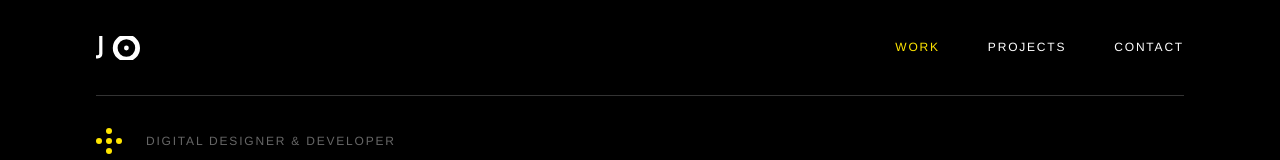
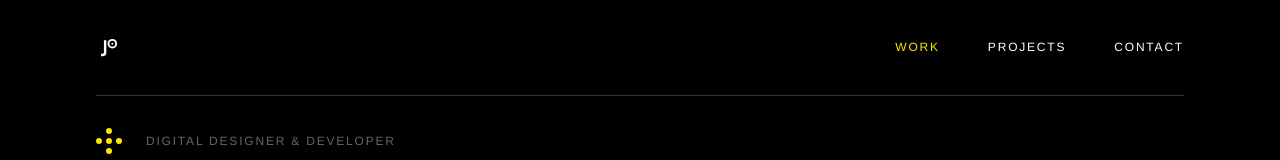
Before and after one commit to jamesodwyer/portfolio, a Next.js app: page / in a window 1280 px wide. Shown: the top 160 px of the page. Built offline with nearby package versions, Linux system fonts and the light colour scheme.

Commit message:
feat: Update logo to match CV style with J and superscript O
- Redesigned LogoMark SVG with large J featuring curved hook
- Added superscript O positioned higher with center dot
- Created LogoBadge variant with circular background
- Logo now matches the CV branding with JO monogram style

```diff
--- a/src/components/Logo.tsx
+++ b/src/components/Logo.tsx
@@ -84,27 +84,98 @@ export function Logo({ className = "", size = "md" }: LogoProps) {
   );
 }
 
-// Alternative minimal version - just JO monogram
+// JO Monogram - matches CV logo style with J and superscript O
 export function LogoMark({ className = "", size = 32 }: { className?: string; size?: number }) {
   return (
     <div
       className={`inline-flex items-center justify-center ${className}`}
       style={{
-        width: size * 2,
+        width: size,
         height: size,
       }}
     >
       <svg
-        viewBox="0 0 60 30"
+        viewBox="0 0 100 100"
         fill="currentColor"
         style={{ width: "100%", height: "100%" }}
       >
-        {/* J */}
-        <path d="M0 0h8v22c0 4-2 6-6 6H0v-4h2c2 0 2-1 2-2V0z" />
+        {/* Large J with curved hook */}
+        <path d="
+          M25 18
+          h18
+          v52
+          c0 8 -4 14 -14 14
+          h-8
+          v-10
+          h6
+          c4 0 6 -2 6 -6
+          V18
+          z
+        " />
 
-        {/* O with center dot */}
-        <circle cx="38" cy="15" r="14" fill="none" stroke="currentColor" strokeWidth="6" />
-        <circle cx="38" cy="15" r="3" />
+        {/* Superscript O with center dot */}
+        <circle cx="68" cy="32" r="16" fill="none" stroke="currentColor" strokeWidth="8" />
+        <circle cx="68" cy="32" r="4" />
+      </svg>
+    </div>
+  );
+}
+
+// Circular badge version - matches CV exactly
+export function LogoBadge({ className = "", size = 48 }: { className?: string; size?: number }) {
+  return (
+    <div
+      className={`inline-flex items-center justify-center ${className}`}
+      style={{
+        width: size,
+        height: size,
+      }}
+    >
+      <svg
+        viewBox="0 0 100 100"
+        style={{ width: "100%", height: "100%" }}
+      >
+        {/* Black circle background */}
+        <circle cx="50" cy="50" r="50" fill="currentColor" />
+
+        {/* White J with curved hook */}
+        <path
+          d="
+            M28 22
+            h16
+            v44
+            c0 7 -3 12 -12 12
+            h-7
+            v-8
+            h5
+            c4 0 5 -2 5 -5
+            V22
+            z
+          "
+          fill="black"
+          className="fill-swiss-black dark:fill-swiss-white"
+          style={{ fill: 'var(--color-swiss-black, #000)' }}
+        />
+
+        {/* White superscript O with center dot */}
+        <circle
+          cx="62"
+          cy="34"
+          r="14"
+          fill="none"
+          stroke="black"
+          className="stroke-swiss-black dark:stroke-swiss-white"
+          style={{ stroke: 'var(--color-swiss-black, #000)' }}
+          strokeWidth="7"
+        />
+        <circle
+          cx="62"
+          cy="34"
+          r="3.5"
+          fill="black"
+          className="fill-swiss-black dark:fill-swiss-white"
+          style={{ fill: 'var(--color-swiss-black, #000)' }}
+        />
       </svg>
     </div>
   );
```
